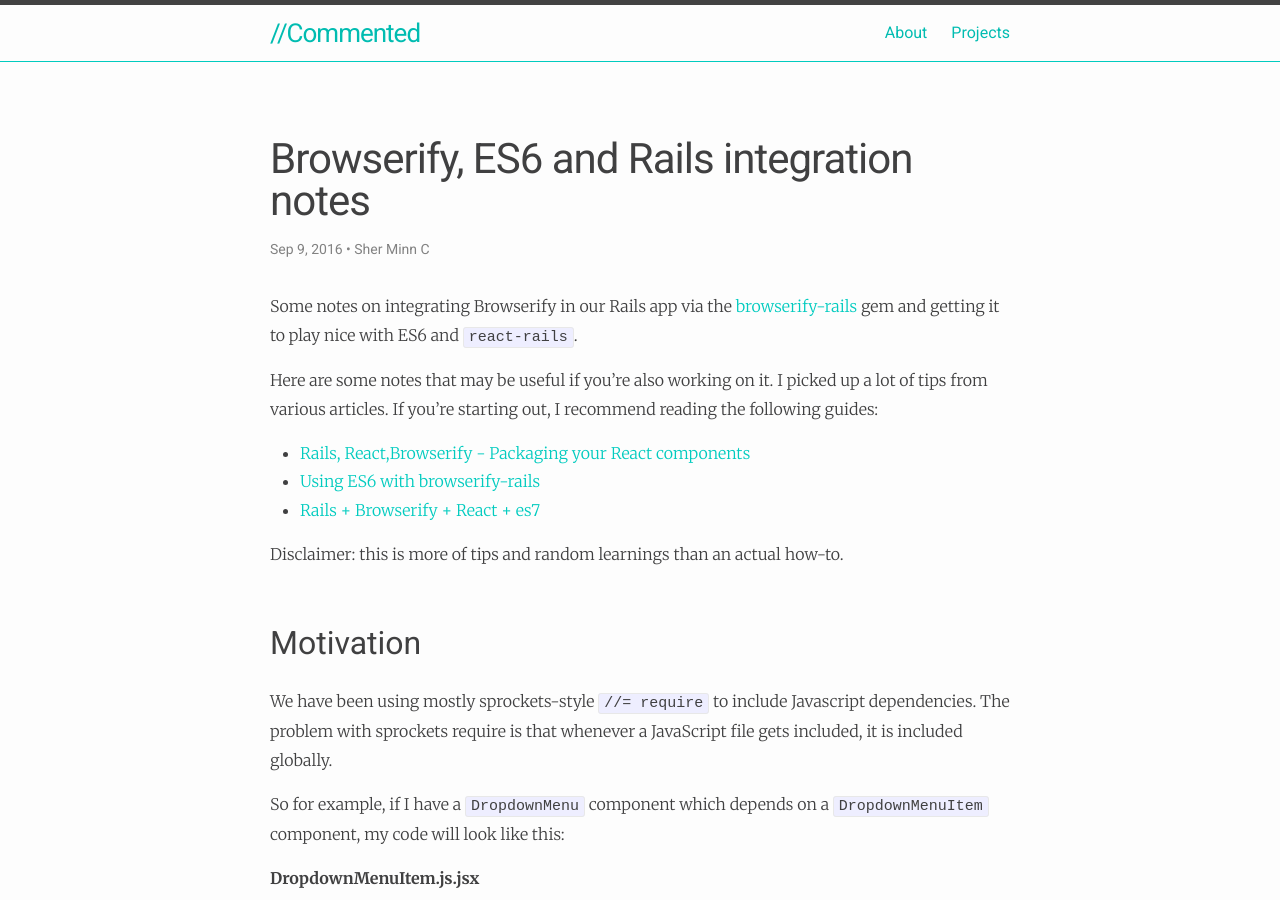
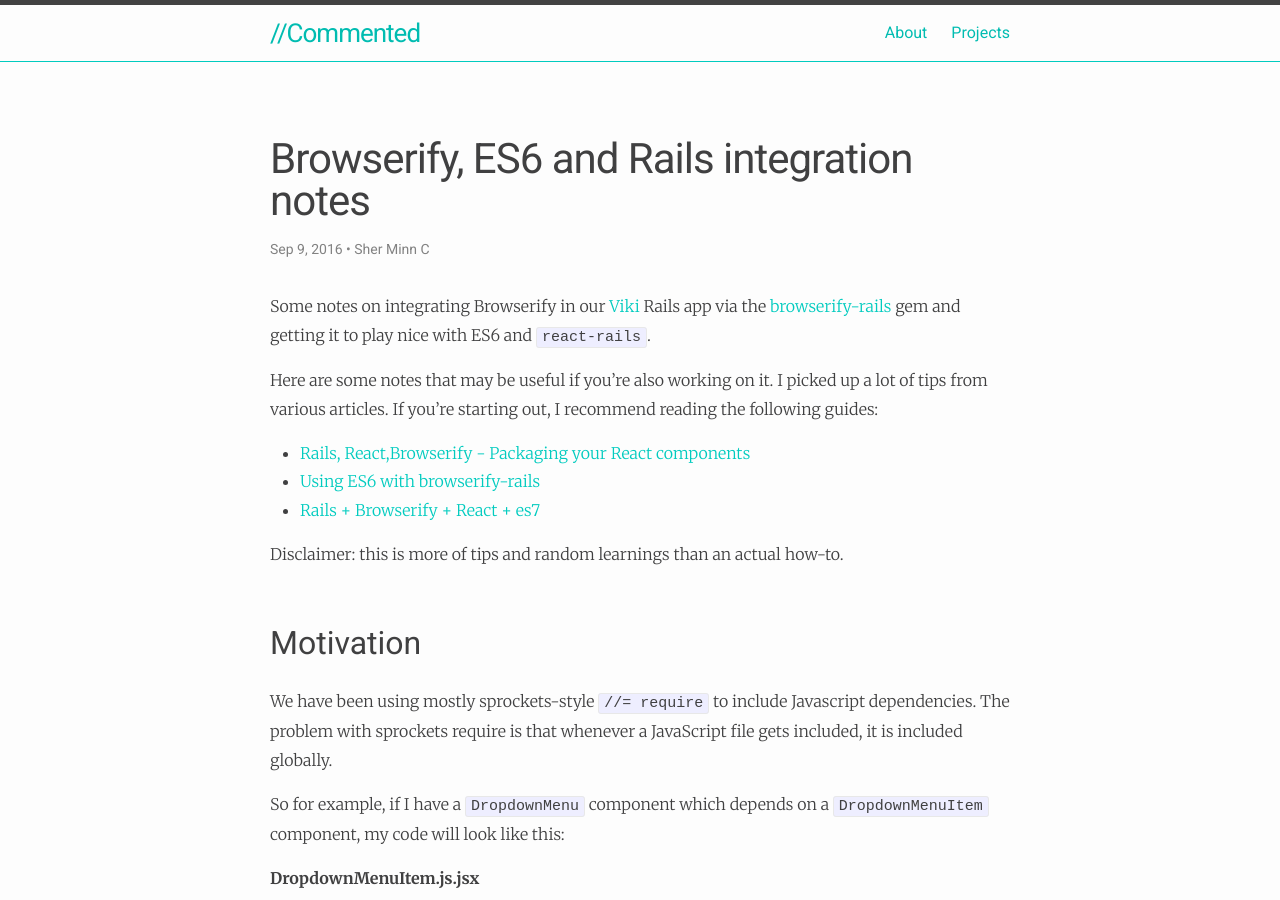
Before and after one commit to piratefsh/piratefsh.github.io, a Jekyll site: the page built from _posts/2016-09-09-browserify-rails-integration.md, in a window 1280 px wide and 900 px high. Built offline with Jekyll 4.4.1, drawn with Linux system fonts in a browser that asks for light colours.

Commit message:
Add link

```diff
--- a/_posts/2016-09-09-browserify-rails-integration.md
+++ b/_posts/2016-09-09-browserify-rails-integration.md
@@ -7,7 +7,7 @@
 author: "Sher Minn C"
 ---
 
-Some notes on integrating Browserify in our Rails app via the [browserify-rails](https://github.com/browserify-rails/browserify-rails) gem and getting it to play nice with ES6 and `react-rails`.
+Some notes on integrating Browserify in our [Viki](https://viki.com) Rails app via the [browserify-rails](https://github.com/browserify-rails/browserify-rails) gem and getting it to play nice with ES6 and `react-rails`.
 
 Here are some notes that may be useful if you're also working on it. I picked up a lot of tips from various articles. If you're starting out, I recommend reading the following guides:
 
```
